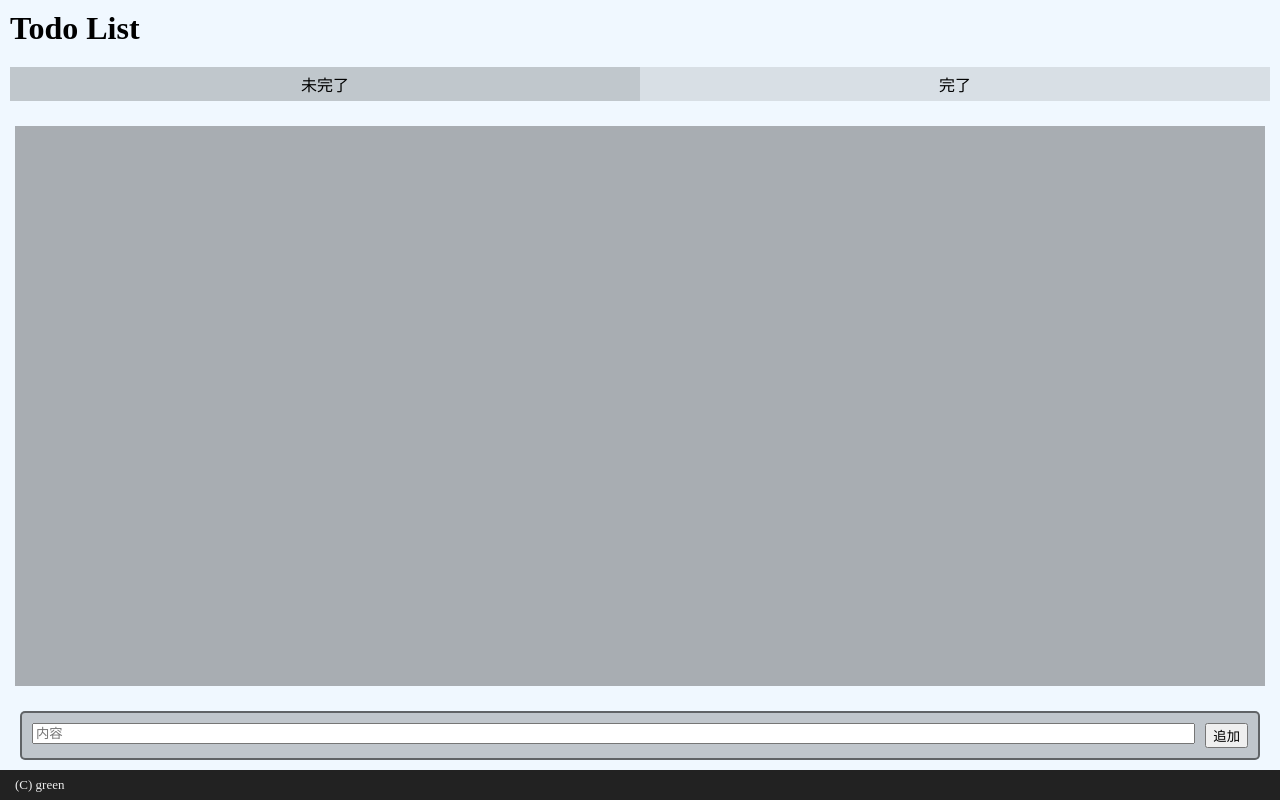
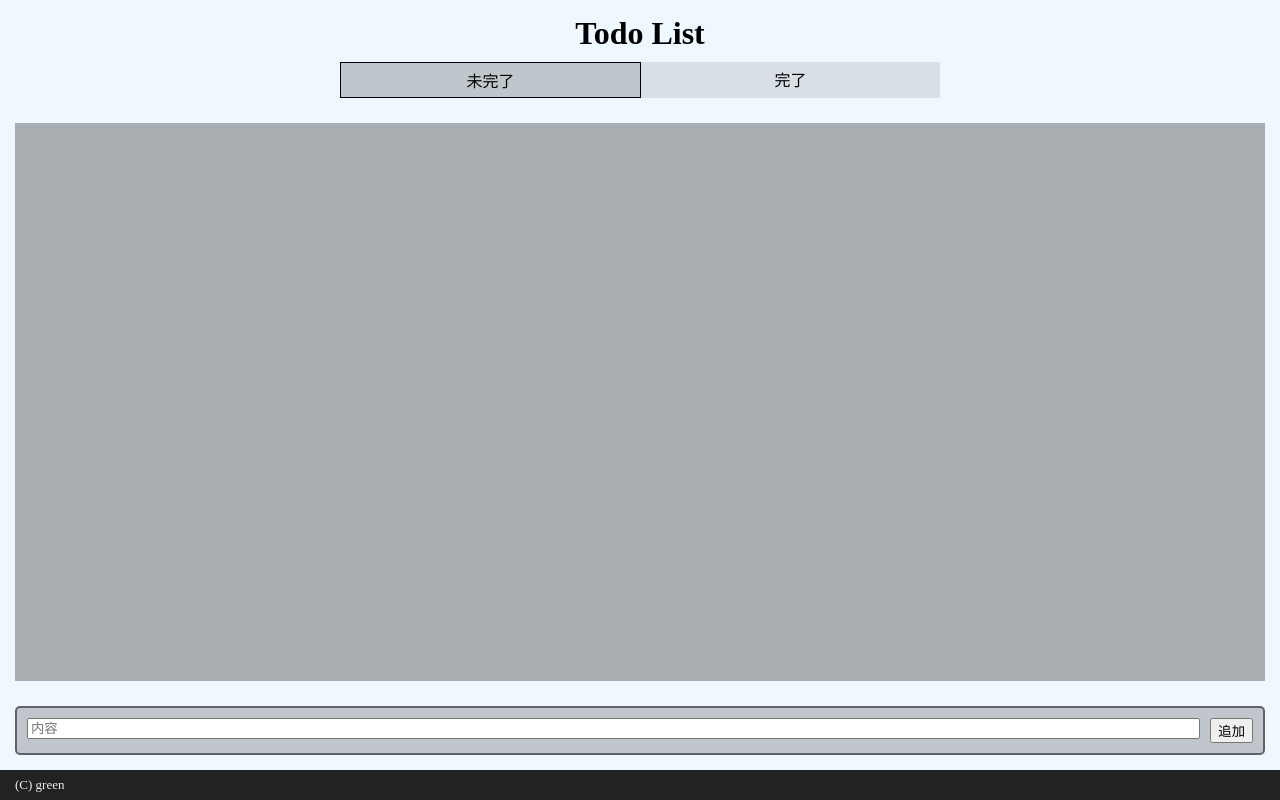
Before and after one commit to sapphi-red/webengineer_naro-_2, a Vue app: page / in a window 1280 px wide. Built offline with nearby package versions, Linux system fonts and the light colour scheme.

Commit message:
Update: 横幅が広い画面での表示の改善

```diff
--- a/src/components/TodoList.vue
+++ b/src/components/TodoList.vue
@@ -92,17 +92,21 @@ export default {
 
 <style>
 h1 {
-  margin: 10px;
+  margin: 0;
 }
 .todo-list {
   display: flex;
   flex-direction: column;
+  align-items: center;
   height: calc(100% - 30px);
+  padding: 15px;
 }
 .list-selector {
   display: flex;
   flex: 0 0;
-  margin: 10px;
+  width: 100%;
+  max-width: 600px;
+  margin: 10px 0;
 }
 .list-type {
   flex: 1 0;
@@ -113,10 +117,13 @@ h1 {
 }
 .list-type.selected {
   background: rgba(0,0,0,.2);
+  border-style: solid;
+  border-width: 1px;
 }
 .todos {
   flex: 1 0;
-  margin: 15px;
+  width: 100%;
+  margin: 15px 0;
   background: rgba(0,0,0,.3);
   overflow-x: hidden;
   overflow-y: scroll;
@@ -135,8 +142,9 @@ h1 {
   flex-wrap: wrap;
   justify-content: flex-end;
   flex: 0 0;
+  width: 100%;
   padding: 10px;
-  margin: 10px 20px 10px;
+  margin-top: 10px;
   background: rgba(0,0,0,.2);
   border-style: solid;
   border-width: 2px;
```
